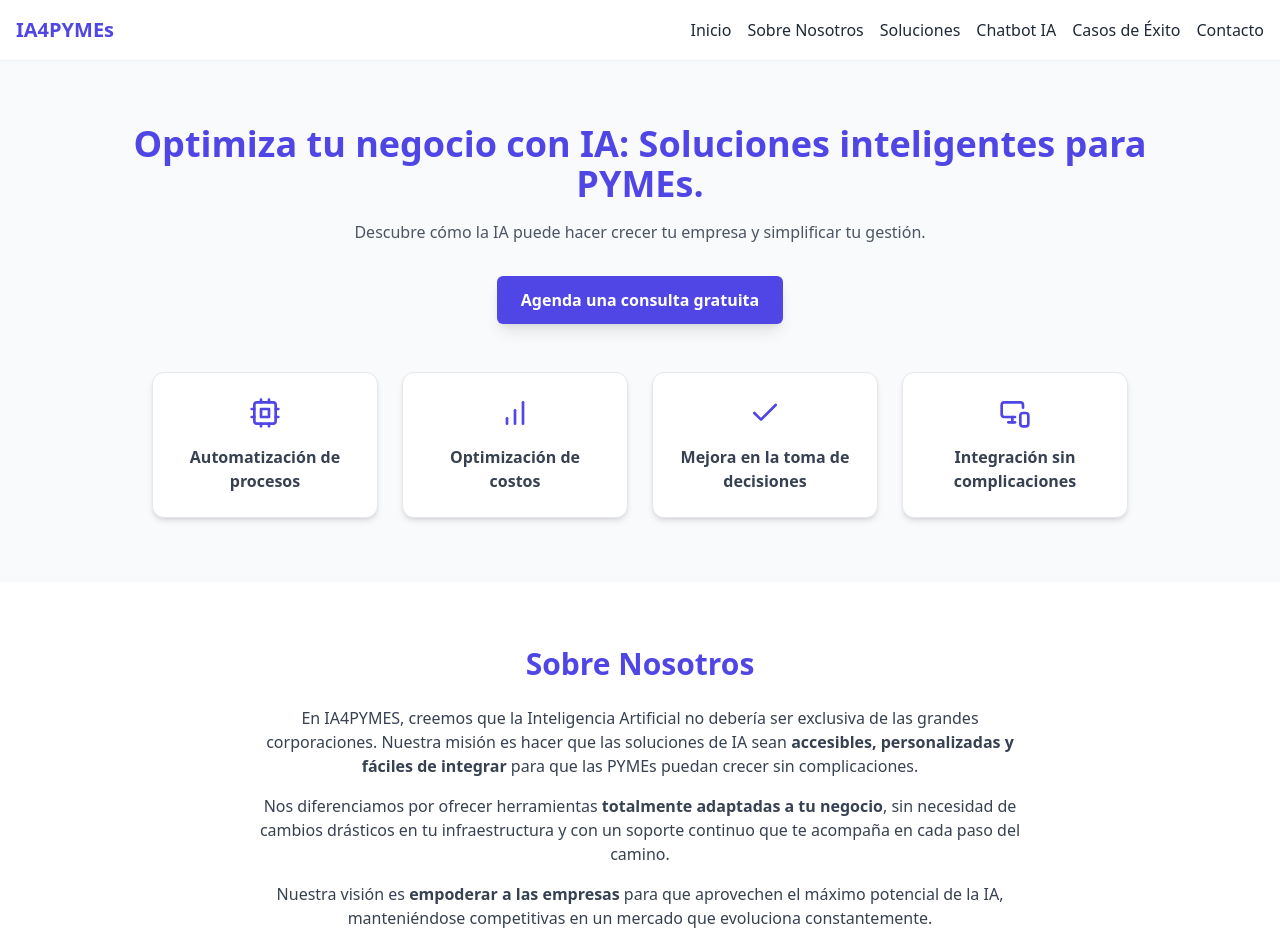
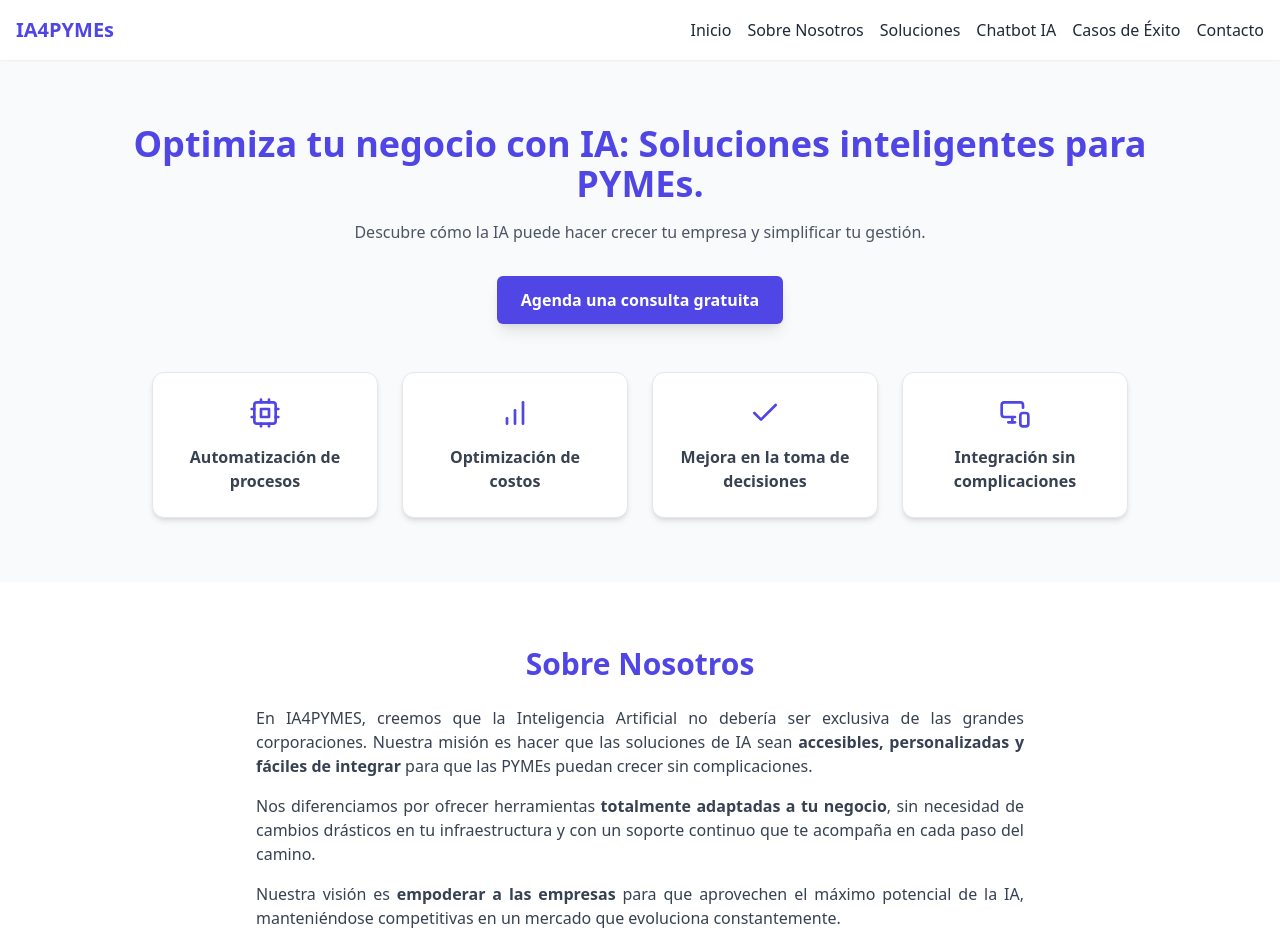
Before and after one commit to carlosmorenolosa/IA_Pymes, a React (Create React App) app: page / in a window 1280 px wide. Shown: the top 952 px of the page. Built offline with nearby package versions, Linux system fonts and the light colour scheme.

Commit message:
cambios diseño web

```diff
--- a/src/App.js
+++ b/src/App.js
@@ -141,7 +141,10 @@ function AboutSection() {
         <h2 className="mb-6 text-center text-3xl font-bold text-indigo-600">
           Sobre Nosotros
         </h2>
-        <div className="mx-auto mb-6 max-w-3xl text-center text-gray-700">
+        <div
+          className="mx-auto mb-6 max-w-3xl text-gray-700"
+          style={{ textAlign: 'justify' }}
+        >
           <p>
             En IA4PYMES, creemos que la Inteligencia Artificial no debería ser exclusiva de las grandes corporaciones. Nuestra misión es hacer que las soluciones de IA sean <strong>accesibles, personalizadas y fáciles de integrar</strong> para que las PYMEs puedan crecer sin complicaciones.
           </p>
```
